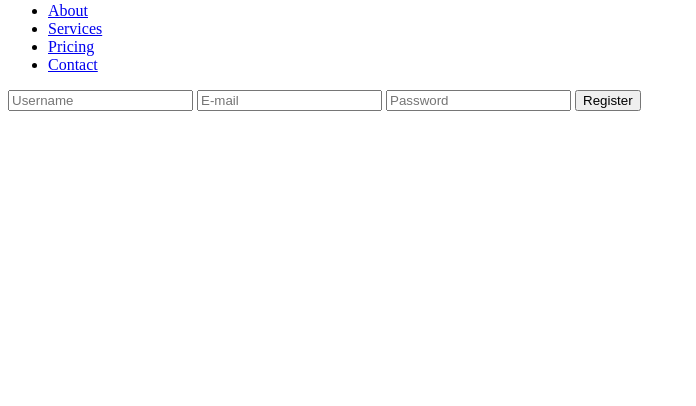
After one commit to dimipash/SaaS, a Django app: page /register/ in a window 1280 px wide. The commit adds this page. Shown: the part 346-752 px from the top of the page, without its empty margins (0-696 px from the left). Run offline with Django 5.2, Linux system fonts and the light colour scheme; some libraries are stand-ins or nearby versions.

Commit message:
add register functionality

```diff
--- a/src/auth/views.py
+++ b/src/auth/views.py
@@ -1,5 +1,8 @@
 from django.contrib.auth import authenticate, login
 from django.shortcuts import render, redirect
+from django.contrib.auth import get_user_model
+
+User = get_user_model()
 
 def login_view(request):
     if request.method == "POST":
@@ -13,5 +16,14 @@ def login_view(request):
                 return redirect("/")
     return render(request, "auth/login.html", {})
 
-# def register_view(request):
-#     return render(request, "auth/register.html", {})
+def register_view(request):
+    if request.method == "POST":
+        print(request.POST)
+        username = request.POST.get("username") or None
+        email = request.POST.get("email") or None
+        password = request.POST.get("password") or None
+        try:
+            User.objects.create_user(username, email=email, password=password)
+        except:
+            pass
+    return render(request, "auth/register.html", {})
--- a/src/cfehome/urls.py
+++ b/src/cfehome/urls.py
@@ -7,6 +7,7 @@ urlpatterns = [
     path("", home_view),  # index page -> root page
     path("about/", about_view),
     path("login/", auth_views.login_view),
+    path("register/", auth_views.register_view),
     path("hello-world/", home_view),
     path("hello-world.html", home_view),
     path("admin/", admin.site.urls),
--- a/src/templates/auth/login.html
+++ b/src/templates/auth/login.html
@@ -2,7 +2,7 @@
 
 {% block content %}
 
-<form actionn="/login/" method="post">
+<form action="/login/" method="post">
     {% csrf_token %}
     <input type="text" name="username" placeholder="Username">
     <input type="password" name="password" placeholder="Password">
--- /dev/null
+++ b/src/templates/auth/register.html
@@ -0,0 +1,14 @@
+{% extends 'base.html' %}
+
+{% block content %}
+
+<form action="/register/" method="post">
+    {% csrf_token %}
+    <input type="text" name="username" placeholder="Username">
+    <input type="email" name="email" placeholder="E-mail">
+    <input type="password" name="password" placeholder="Password">
+
+    <button type="submit">Register</button>
+</form>
+
+{% endblock %}
```
